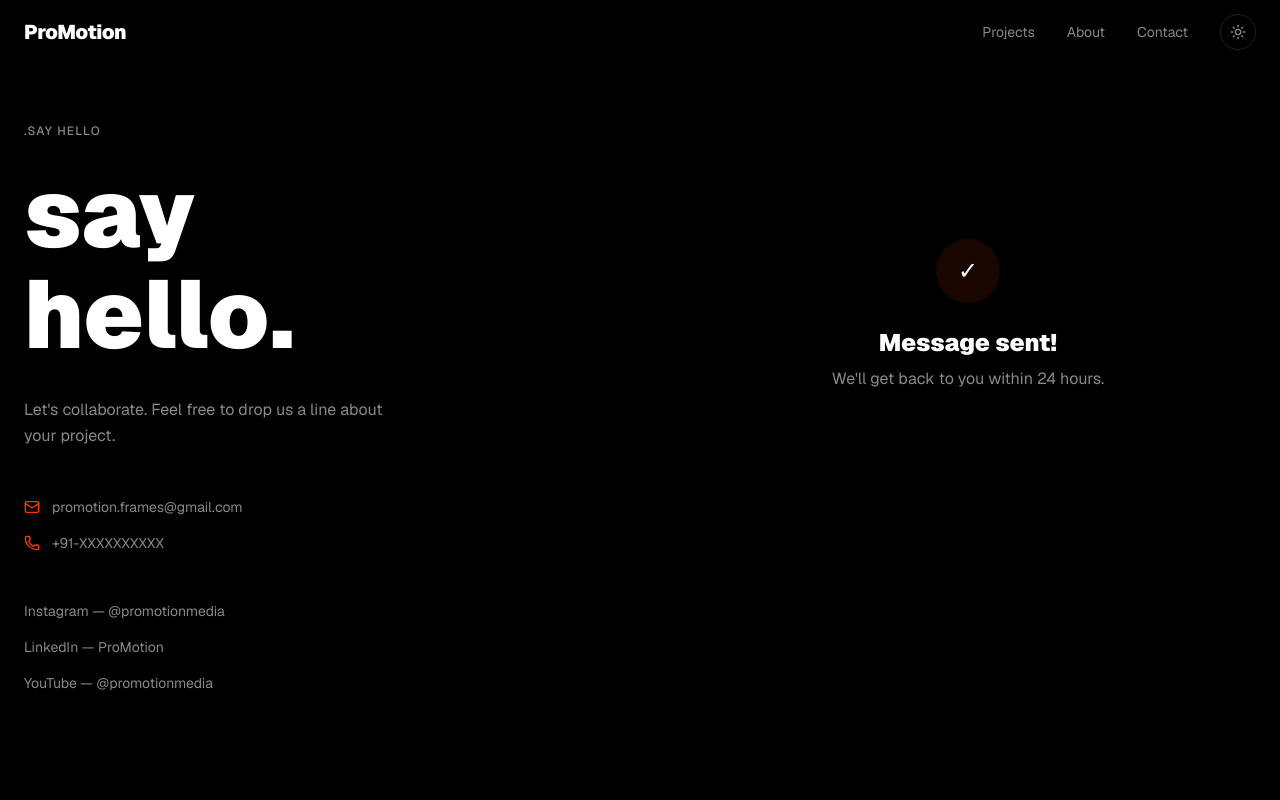
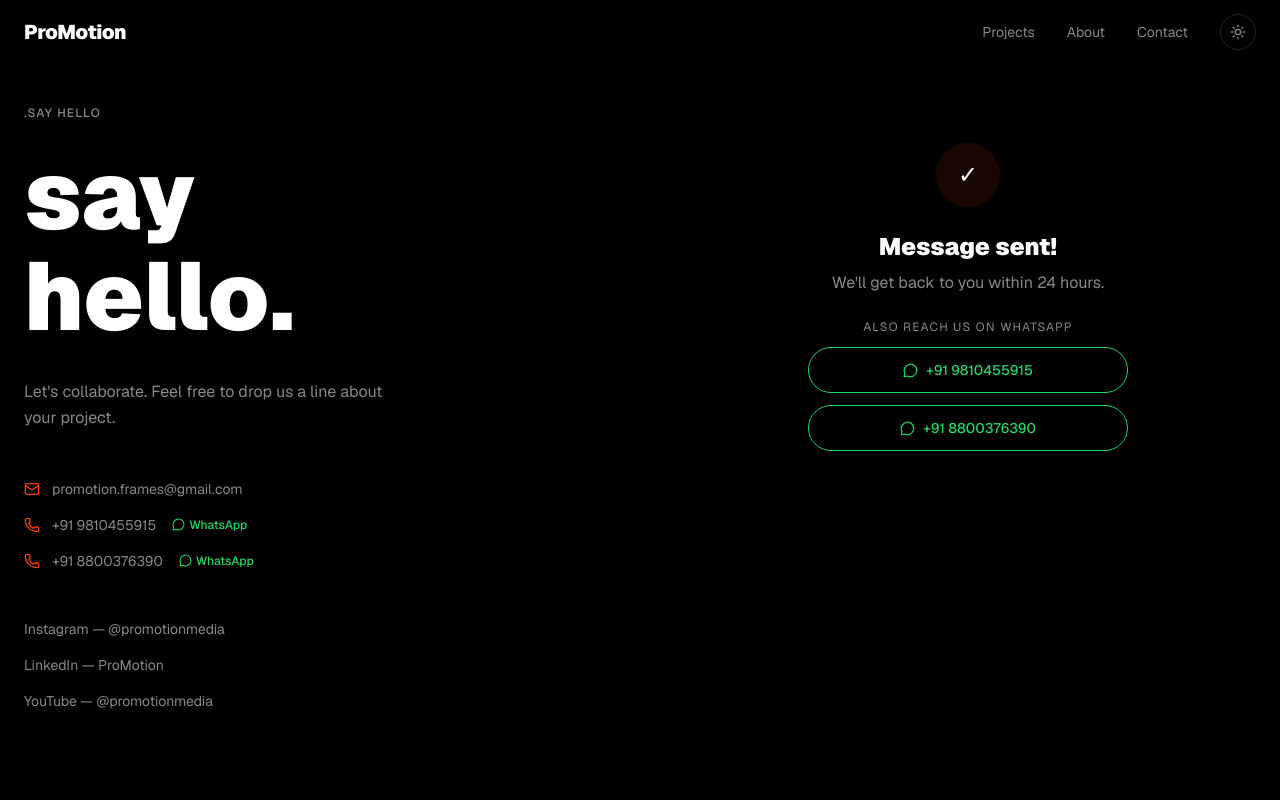
Before and after one commit to MananRohilla/promotion, a Next.js app: page /contact in a window 1280 px wide. Both pictures are taken after typing "Sample", "name@example.com", "Sample" into the empty fields and a click on the button "Send Message". Shown: the top 800 px of the page. Built offline with nearby package versions, Linux system fonts and the light colour scheme.

Commit message:
feat: enhance contact page with WhatsApp integration and update footer with WhatsApp links

```diff
--- a/app/contact/page.tsx
+++ b/app/contact/page.tsx
@@ -2,14 +2,26 @@
 
 import { useState } from 'react'
 import { motion } from 'framer-motion'
-import { Mail, Phone } from 'lucide-react'
+import { Mail, Phone, MessageCircle } from 'lucide-react'
+
+const WA_NUMBERS = [
+  { display: '+91 9810455915', wa: '919810455915', tel: '+919810455915' },
+  { display: '+91 8800376390', wa: '918800376390', tel: '+918800376390' },
+]
 
 export default function ContactPage() {
   const [form, setForm] = useState({ name: '', email: '', message: '' })
   const [sent, setSent] = useState(false)
+  const [waMsg, setWaMsg] = useState('')
 
   const handleSubmit = (e: React.FormEvent) => {
     e.preventDefault()
+    const text = encodeURIComponent(
+      `Hi! I'm ${form.name} (${form.email}).\n\n${form.message}`
+    )
+    setWaMsg(text)
+    // Open primary number — browser allows one popup per user gesture
+    window.open(`https://wa.me/${WA_NUMBERS[0].wa}?text=${text}`, '_blank')
     setSent(true)
   }
 
@@ -41,13 +53,26 @@ export default function ContactPage() {
                 <Mail size={16} className="text-[#ff3c00]" />
                 promotion.frames@gmail.com
               </a>
-              <a
-                href="tel:+91XXXXXXXXXX"
-                className="flex items-center gap-3 text-sm text-[#555] dark:text-[#888] hover:text-[#ff3c00] transition-colors"
-              >
-                <Phone size={16} className="text-[#ff3c00]" />
-                +91-XXXXXXXXXX
-              </a>
+              {WA_NUMBERS.map(({ display, wa, tel }) => (
+                <div key={wa} className="flex items-center gap-4">
+                  <a
+                    href={`tel:${tel}`}
+                    className="flex items-center gap-3 text-sm text-[#555] dark:text-[#888] hover:text-[#ff3c00] transition-colors"
+                  >
+                    <Phone size={16} className="text-[#ff3c00]" />
+                    {display}
+                  </a>
+                  <a
+                    href={`https://wa.me/${wa}`}
+                    target="_blank"
+                    rel="noopener noreferrer"
+                    className="flex items-center gap-1 text-xs text-[#25D366] hover:text-[#128C7E] transition-colors font-medium"
+                  >
+                    <MessageCircle size={13} />
+                    WhatsApp
+                  </a>
+                </div>
+              ))}
             </div>
 
             <div className="flex flex-col gap-4">
@@ -90,7 +115,22 @@ export default function ContactPage() {
                   <span className="text-2xl">✓</span>
                 </div>
                 <h2 className="text-2xl font-black text-black dark:text-white mb-2">Message sent!</h2>
-                <p className="text-[#555] dark:text-[#888]">We'll get back to you within 24 hours.</p>
+                <p className="text-[#555] dark:text-[#888] mb-6">We'll get back to you within 24 hours.</p>
+                <p className="text-xs text-[#555] dark:text-[#888] mb-3 uppercase tracking-widest">Also reach us on WhatsApp</p>
+                <div className="flex flex-col gap-3 w-full max-w-xs">
+                  {WA_NUMBERS.map(({ display, wa }) => (
+                    <a
+                      key={wa}
+                      href={`https://wa.me/${wa}?text=${waMsg}`}
+                      target="_blank"
+                      rel="noopener noreferrer"
+                      className="flex items-center justify-center gap-2 py-3 px-6 rounded-full border border-[#25D366] text-[#25D366] hover:bg-[#25D366] hover:text-white transition-all duration-200 text-sm font-medium"
+                    >
+                      <MessageCircle size={15} />
+                      {display}
+                    </a>
+                  ))}
+                </div>
               </div>
             ) : (
               <form onSubmit={handleSubmit} className="flex flex-col gap-6">
--- a/components/Footer.tsx
+++ b/components/Footer.tsx
@@ -11,6 +11,8 @@ const socials = [
   { href: 'https://instagram.com/promotionmedia', label: 'Instagram' },
   { href: 'https://linkedin.com/company/promotionmedia', label: 'LinkedIn' },
   { href: 'https://youtube.com/@promotionmedia', label: 'YouTube' },
+  { href: 'https://wa.me/919810455915', label: 'WhatsApp — +91 9810455915' },
+  { href: 'https://wa.me/918800376390', label: 'WhatsApp — +91 8800376390' },
 ]
 
 export function Footer() {
```
Also changed, not shown: .claude/settings.local.json.
